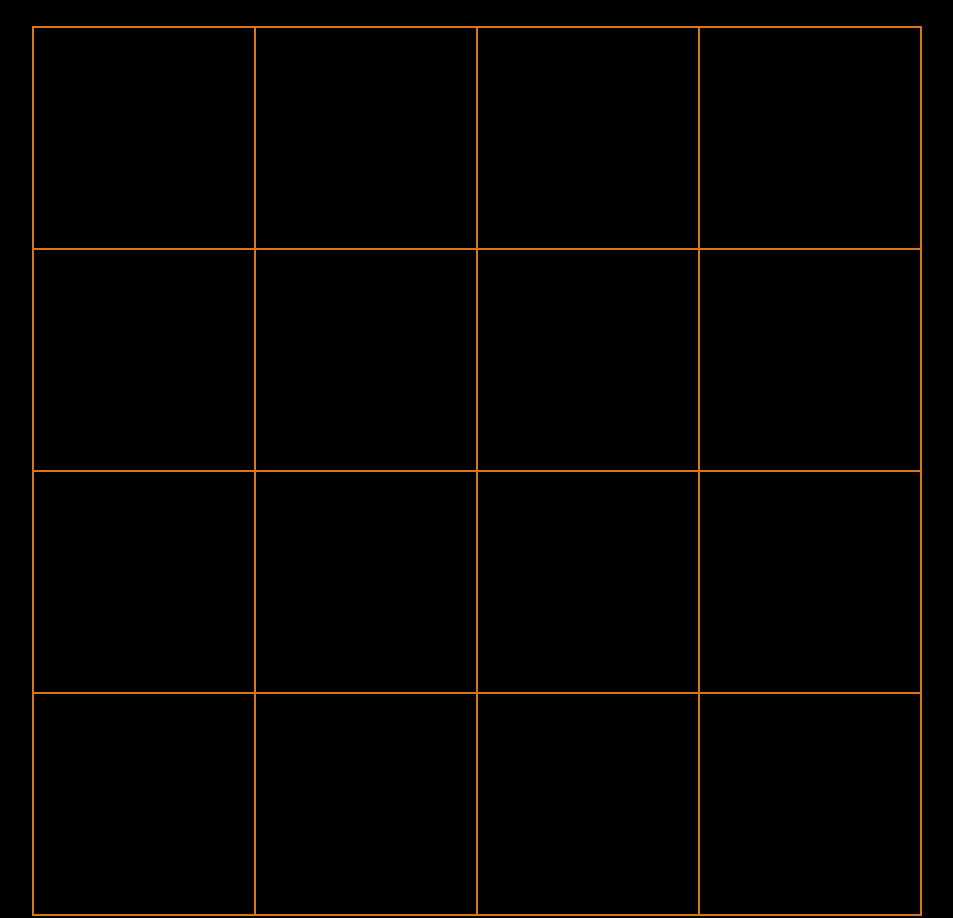
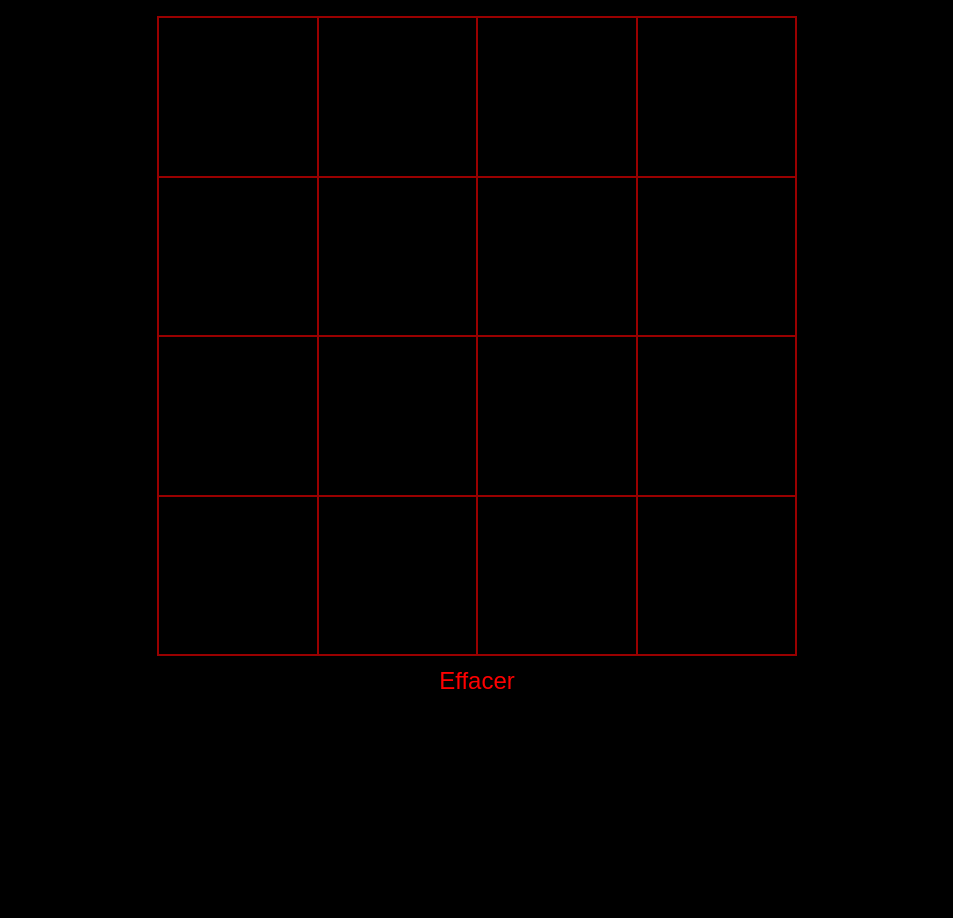
Before and after one commit to FabienTregan/bingo, a plain HTML site: page bingo.html in a window 1280 px wide. Shown: the top 918 px of the page, without its empty margins (163-1116 px from the left). After the commit the page ends 800 px from the top, so only its background shows below. Drawn offline with Linux system fonts and the light colour scheme.

Commit message:
fix ratio, fix firefox borders

```diff
--- a/bingo.html
+++ b/bingo.html
@@ -48,39 +48,45 @@
 	<style type="text/css">
 		/* vars */
 		:root {
-			--main_color: #D8761B;
+			--main_color: red;
 			--main_bg_color: #000000;
 			--sel_color: #FFFFFF;
-			--sel_bg_color: #E16E16;
-			--hover_bg_color: #F17E26;
+			--sel_bg_color: #990000;
+			--hover_bg_color: #FF0000;
 		}
 		/* main */
 		body {
 			color: var(--main_color);
 			background-color: var(--main_bg_color);
 			font-family: "Fira Sans", sans-serif;
-			font-size: 1.2em;
+			font-size: 3vh;
 		}
 		h1 {
 			text-align: center;
 			color: var(--main_color);
-			font-size: 2em;
+			font-size: 3vh;
 		}
 		/* table */
 		table {
 			margin: auto auto;
+			height: 80vh;
+			width: 80vh;
 		}
-		table, th, td {
-			border: 2px solid var(--main_color);
+		table, tr, td {
+			border: 2px solid var(--sel_bg_color);
 			border-collapse: collapse;
 		}
 		td {
+			position: relative;
 			color: var(--main_color);
 			background-color: var(--main_bg_color);
-			height: 200px;
-			width: 200px;
-			padding: 10px;
+			padding: 5px;
 			text-align: center;
+		}
+		@supports ( -moz-appearance:none ){
+			td {
+				background-clip: padding-box;
+			}
 		}
 		td:hover, td.selected:hover {
 			color: var(--sel_color);
@@ -102,7 +108,7 @@
 			margin: 10px auto;
 			padding: 10px;
 			text-align: center;
-			width: 200px;
+			width: 10vw;
 		}
 		#reset:hover {
 			color: var(--sel_color);
```
Also changed, not shown: bingos/bingo_boulet_dessin.html (+16 -13 lines).
